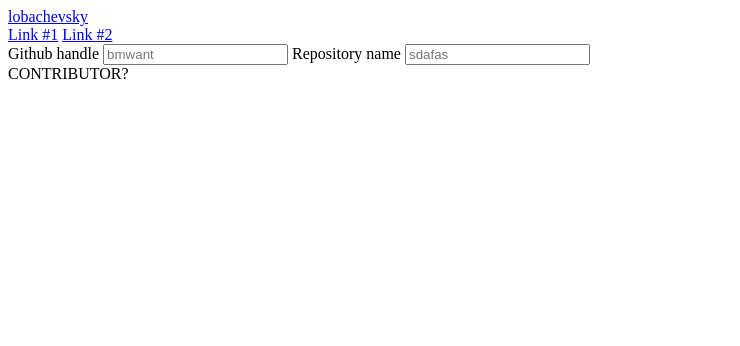
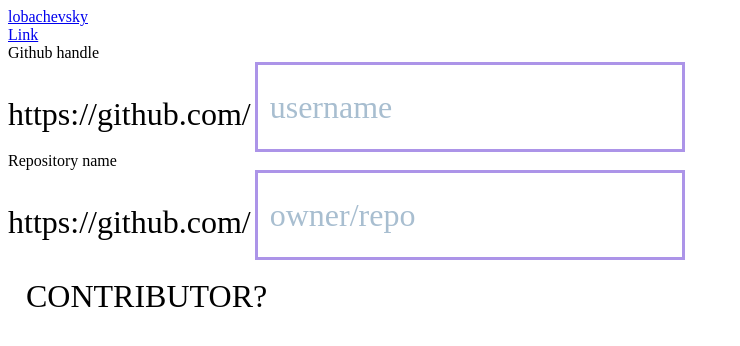
Before and after one commit to bmwant/lobachevsky, a Python web app: template templates/index.html in a window 1280 px wide. Shown: the top 346 px of the page, without its empty margins (0-740 px from the left). Run offline with Jinja, Linux system fonts and the light colour scheme; the template is opened without the code that fills it, so the values that code supplies are empty; some libraries are stand-ins or nearby versions.

Commit message:
Change input styles :princess:

```diff
--- a/lobachevsky/__init__.py
+++ b/lobachevsky/__init__.py
@@ -16,6 +16,7 @@ def setup_routes(app):
     router.add_get('/', views.index)
     router.add_get('/check_handle', views.check_handle_is_valid)
     router.add_get('/check_repository', views.check_repository_is_valid)
+    router.add_get('/check_contributor', views.check_is_a_contributor)
 
 
 def setup_static_routes(app):
--- a/static/css/style.css
+++ b/static/css/style.css
@@ -1,3 +1,37 @@
 ion-icon[id$="-success"], ion-icon[id$="-fail"] {
-  display: none;
+  /*display: none;*/
+  visibility: hidden;
 }
+
+.siimple-label {
+  display: block;
+}
+
+.siimple-input {
+  color: #546778;
+  border: 3px solid #ac94e8;
+  background-color: white;
+  padding: 24px 12px;
+  font-size: 32px;
+  line-height: 36px;
+  font-family: inherit;
+}
+
+.siimple-input::-webkit-input-placeholder { /* Chrome/Opera/Safari */
+  color: #a8bed0;
+}
+
+.pre-input {
+  display: inline-block;
+  vertical-align: middle;
+  font-size: 32px;
+  line-height: 36px;
+}
+
+#is-contributor {
+  font-size: 32px;
+  padding: 18px;
+}
+
+/* #93d260 green */
+/* #ee675d red */
--- a/static/js/main.js
+++ b/static/js/main.js
@@ -1,9 +1,24 @@
 $(function() {
-  console.log('we are here');
-  $.get('/check_handle', function() {})
-    .always(function(data, status, xhr) {
-      if(xhr.status === 200) {
+  $('#is-contributor').click(function() {
+    var handle = $('input[name="handle"]').val();
+    var repository = $('input[name="repository"]').val();
 
-      }
-    });
+    $.get('/check_handle', {handle: handle}, function() {})
+      .always(function(data, status, xhr) {
+        if(xhr.status === 200) {
+          $('#handle-success').css('visibility', 'visible');
+        } else {
+          $('#handle-fail').css('visibility', 'visible');
+        }
+      });
+
+    $.get('/check_repository', {repo: repository}, function() {})
+      .always(function(data, status, xhr) {
+        if(xhr.status === 200) {
+          $('#repo-success').css('visibility', 'visible');
+        } else {
+          $('#repo-fail').css('visibility', 'visible');
+        }
+      });
+  });
 });
--- a/templates/index.html
+++ b/templates/index.html
@@ -13,32 +13,36 @@
 </head>
 <body>
 <div class="siimple-navbar siimple-navbar--yellow siimple-navbar--fluid">
-    <div class="siimple-layout--left">
-        <a href="/" class="siimple-navbar-title">lobachevsky</a>
-    </div>
-    <div class="siimple-layout--right">
-        <a href="#" class="siimple-navbar-link" target="_blank">Link #1</a>
-        <a href="#" class="siimple-navbar-link" target="_blank">Link #2</a>
-    </div>
+  <div class="siimple-layout--left">
+    <a href="/" class="siimple-navbar-title">lobachevsky</a>
+  </div>
+  <div class="siimple-layout--right">
+    <a href="https://github.com/bmwant/lobachevsky" class="siimple-navbar-link" target="_blank">Link</a>
+  </div>
 </div>
 <div class="siimple-grid">
   <div class="siimple-grid-row">
     <div class="siimple-grid-col siimple-grid-col--6">
       <label class="siimple-label">Github handle</label>
-      <input type="text" class="siimple-input" placeholder="bmwant">
+      <div class="pre-input">https://github.com/</div>
+      <input type="text" class="siimple-input" placeholder="username" name="username">
       <ion-icon id="handle-success" name="checkmark-circle" size="large"></ion-icon>
       <ion-icon id="handle-fail" name="help-circle" size="large"></ion-icon>
-
+    </div>
+  </div>
+  <div class="siimple-grid-row">
+    <div class="siimple-grid-col siimple-grid-col--6">
       <label class="siimple-label">Repository name</label>
-      <input type="text" class="siimple-input" placeholder="sdafas">
+      <div class="pre-input">https://github.com/</div>
+      <input type="text" class="siimple-input" placeholder="owner/repo" name="repository">
       <ion-icon id="repo-success" name="checkmark-circle" size="large"></ion-icon>
       <ion-icon id="repo-fail" name="help-circle" size="large"></ion-icon>
     </div>
   </div>
 
   <div class="siimple-grid-row">
-    <div class="siimple-grid-col siimple-grid-col--12">
-      <div class="siimple-btn siimple-btn--purple">CONTRIBUTOR?</div>
+    <div class="siimple-grid-col siimple-grid-col--6">
+      <div id="is-contributor" class="siimple-btn siimple-btn--purple">CONTRIBUTOR?</div>
     </div>
   </div>
 </div>
```
Also changed, not shown: lobachevsky/views.py (+37 -11 lines), README.md.
